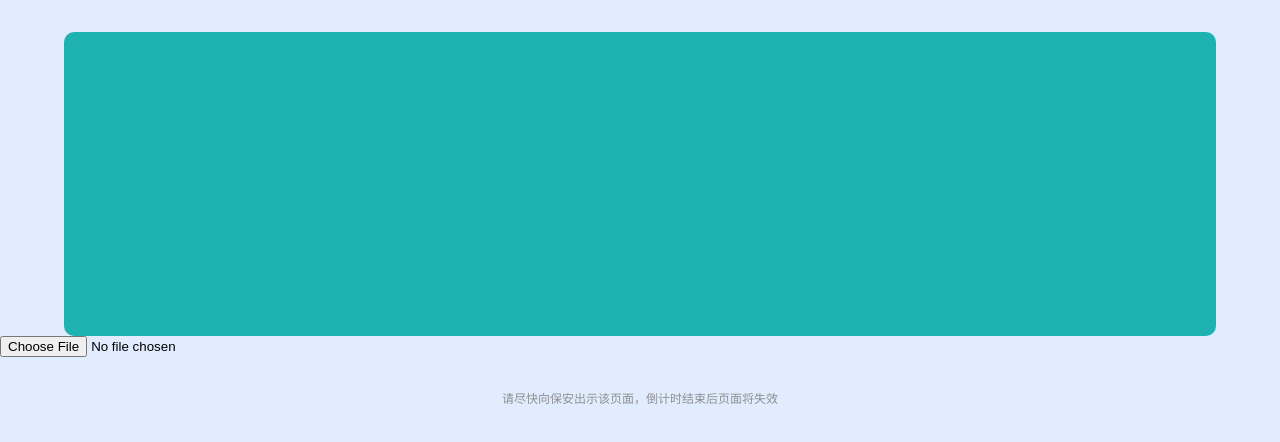
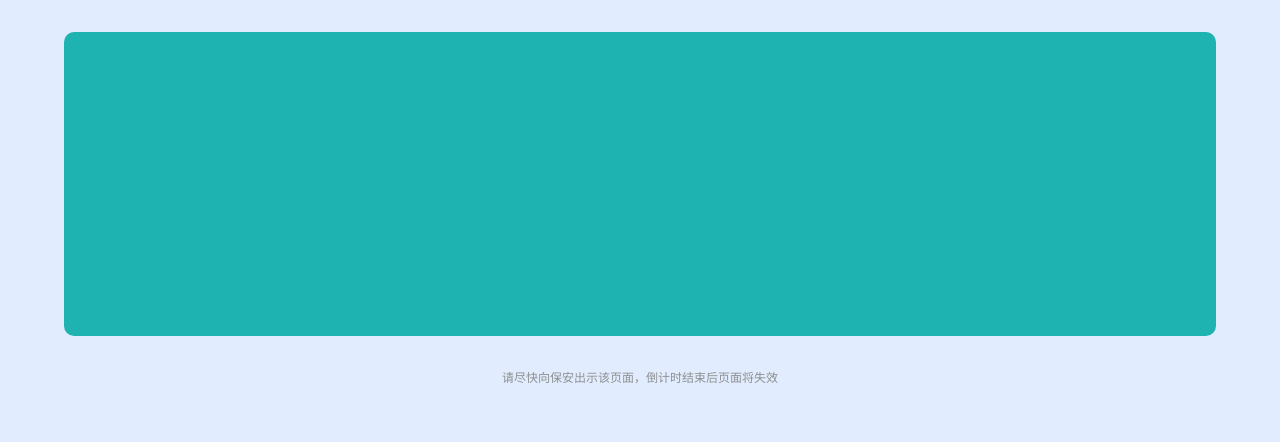
Before and after one commit to kunkuo/kunkuo.github.io, a plain HTML site: page index.html in a window 1280 px wide. Drawn offline with Linux system fonts and the light colour scheme.

Commit message:
Update index.html

```diff
--- a/index.html
+++ b/index.html
@@ -116,7 +116,7 @@
 			<label for="file" style="cursor: pointer;"><div class="pic"></label><img id="output" style="overflow: hidden; height: 100%; width: 100%; min-height: 100%; max-height: 100%;"/>
 			</div>
 		</div>
-		<input type="file" name="image" id="file" onchange="loadFile(event)" accept="image/*" style="display: inline;"/>
+		<input type="file" name="image" id="file" onchange="loadFile(event)" accept="image/*" style="display: none;"/>
 		<div class="main">
 			<span id="timer"><span id="countdown">181</span>S</span>
 			<img src="https://ae01.alicdn.com/kf/U3c8bee9c59884da48cd2770c714641e0Y.jpg" >
```
